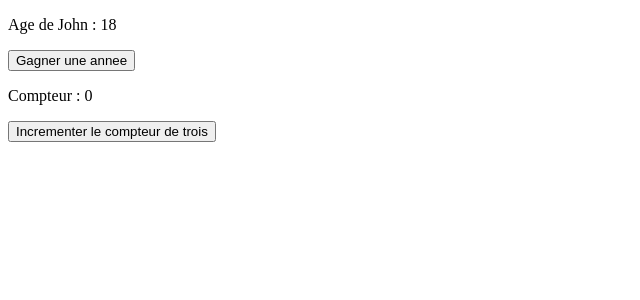
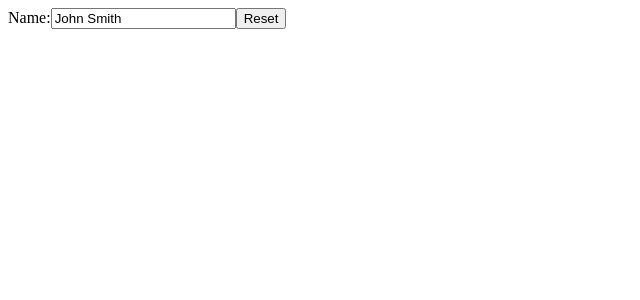
Before and after one commit to flyBoy667/TutoReact, a React (Vite) app: page / in a window 1280 px wide. Shown: the top 300 px of the page, without its empty margins (0-640 px from the left). Built offline with nearby package versions, Linux system fonts and the light colour scheme.

Commit message:
Controlled form

```diff
--- a/src/App.jsx
+++ b/src/App.jsx
@@ -1,32 +1,23 @@
 import {useState} from "react";
 
 function App() {
-    const [person, setPerson] = useState(
-        {
-            firstName: 'John',
-            lastName: 'Doe',
-            age: 18
-        }
-    )
+    const [name, setName] = useState('John Smith');
 
-    const [count, setCount] = useState(0)
-
-    const incrementAge = () => {
-        setPerson({...person, age: person.age + 1})
+    const handleNameChange = (event) => {
+        setName(event.target.value);
     }
 
-    const incrementCount = () => {
-        setCount(c => c + 1)
-        setCount(c => c + 1)
-        setCount(c => c + 1)
+    const reset = () => {
+        setName('');
     }
-
-    return <>
-        <p>Age de {person.firstName} : {person.age}</p>
-        <button onClick={incrementAge}>Gagner une annee</button>
-        <p>Compteur : {count}</p>
-        <button onClick={incrementCount}>Incrementer le compteur de trois</button>
-    </>
+    console.log('render')
+    return <form>
+        <label>
+            Name:
+            <input type="text" name="name" value={name} onChange={handleNameChange}/>
+        </label>
+        <input type="reset" value="Reset" onClick={reset}/>
+    </form>
 
 }
 
```
